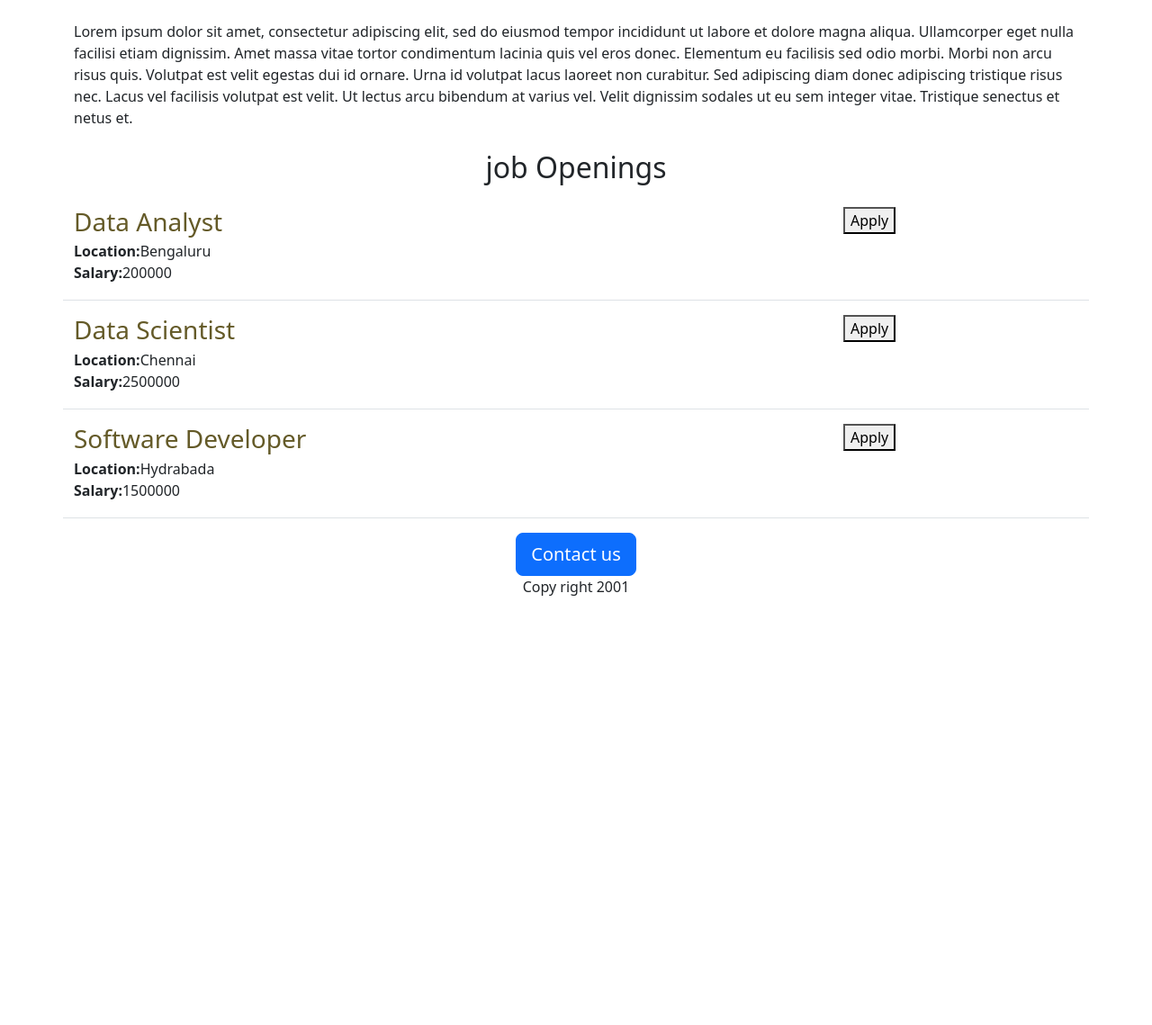
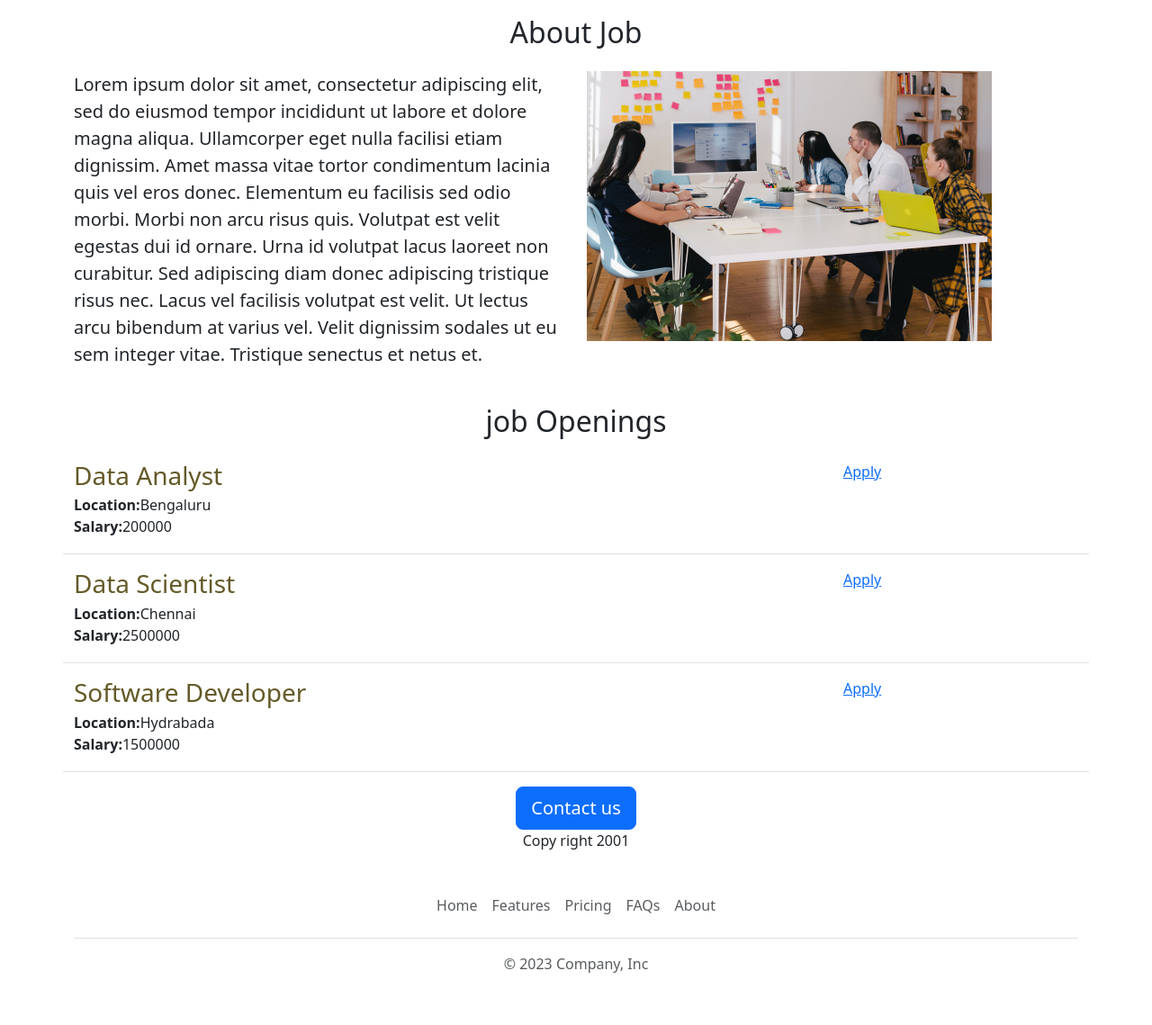
Before and after one commit to santosha-2001/santosha-official-web, a Flask app: page / in a window 1280 px wide. Shown: the part 519-1658 px from the top of the page at 90% size. Before the commit the page ends 1181 px from the top, so only its background shows below. Run offline with Flask 3, Linux system fonts and the light colour scheme.

Commit message:
added header and footer

```diff
--- /dev/null
+++ b/templates/footer.html
@@ -0,0 +1,12 @@
+<div class="container">
+  <footer class="py-3 my-4">
+    <ul class="nav justify-content-center border-bottom pb-3 mb-3">
+      <li class="nav-item"><a href="#" class="nav-link px-2 text-body-secondary">Home</a></li>
+      <li class="nav-item"><a href="#" class="nav-link px-2 text-body-secondary">Features</a></li>
+      <li class="nav-item"><a href="#" class="nav-link px-2 text-body-secondary">Pricing</a></li>
+      <li class="nav-item"><a href="#" class="nav-link px-2 text-body-secondary">FAQs</a></li>
+      <li class="nav-item"><a href="#" class="nav-link px-2 text-body-secondary">About</a></li>
+    </ul>
+    <p class="text-center text-body-secondary">&copy; 2023 Company, Inc</p>
+  </footer>
+</div>
--- a/templates/home.html
+++ b/templates/home.html
@@ -14,11 +14,19 @@
     </style>
   </head>
   <body>
+    {% include 'nav.html'%}
     <div class='container'>
    <h1 class='text-center mt-4 mb-4'>Job Application</h1>
     <img class='img-fluid'id='banner' src="static/job.jpg" >
     <h2 class='text-center mt-4 mb-4'>About Job</h2>
-    <p>Lorem ipsum dolor sit amet, consectetur adipiscing elit, sed do eiusmod tempor incididunt ut labore et dolore magna aliqua. Ullamcorper eget nulla facilisi etiam dignissim. Amet massa vitae tortor condimentum lacinia quis vel eros donec. Elementum eu facilisis sed odio morbi. Morbi non arcu risus quis. Volutpat est velit egestas dui id ornare. Urna id volutpat lacus laoreet non curabitur. Sed adipiscing diam donec adipiscing tristique risus nec. Lacus vel facilisis volutpat est velit. Ut lectus arcu bibendum at varius vel. Velit dignissim sodales ut eu sem integer vitae. Tristique senectus et netus et.</p>
+      <div class='row'>
+        <div class='col-6'>
+    <p class='lead'>Lorem ipsum dolor sit amet, consectetur adipiscing elit, sed do eiusmod tempor incididunt ut labore et dolore magna aliqua. Ullamcorper eget nulla facilisi etiam dignissim. Amet massa vitae tortor condimentum lacinia quis vel eros donec. Elementum eu facilisis sed odio morbi. Morbi non arcu risus quis. Volutpat est velit egestas dui id ornare. Urna id volutpat lacus laoreet non curabitur. Sed adipiscing diam donec adipiscing tristique risus nec. Lacus vel facilisis volutpat est velit. Ut lectus arcu bibendum at varius vel. Velit dignissim sodales ut eu sem integer vitae. Tristique senectus et netus et.</p>
+        </div>
+      <div class='col-6'>
+        <img src='static/discussion.jpg' style=height:300px>
+      </div>
+      </div>
     <h2 class='text-center mt-4 mb-4'>job Openings </h2>
     <div>
       <div>
@@ -34,5 +42,6 @@
 
     </div>
     </div>
+    {% include 'footer.html' %}
   </body>
 </html>
--- a/templates/item.html
+++ b/templates/item.html
@@ -9,6 +9,6 @@
   </div>
  </div>
   <div class='col-3'>
-  <button type="button">Apply</button>
+  <a href='https://www.google.com/' type="button">Apply</a>
   </div>
 </div>
--- /dev/null
+++ b/templates/nav.html
@@ -0,0 +1,33 @@
+<nav class="navbar navbar-expand-lg navbar-dark bg-dark" aria-label="Fifth navbar example">
+    <div class="container-fluid">
+      <a class="navbar-brand" href="#">Expand at lg</a>
+      <button class="navbar-toggler" type="button" data-bs-toggle="collapse" data-bs-target="#navbarsExample05" aria-controls="navbarsExample05" aria-expanded="false" aria-label="Toggle navigation">
+        <span class="navbar-toggler-icon"></span>
+      </button>
+
+      <div class="collapse navbar-collapse" id="navbarsExample05">
+        <ul class="navbar-nav me-auto mb-2 mb-lg-0">
+          <li class="nav-item">
+            <a class="nav-link active" aria-current="page" href="#">Home</a>
+          </li>
+          <li class="nav-item">
+            <a class="nav-link" href="#">Link</a>
+          </li>
+          <li class="nav-item">
+            <a class="nav-link disabled">Disabled</a>
+          </li>
+          <li class="nav-item dropdown">
+            <a class="nav-link dropdown-toggle" href="#" data-bs-toggle="dropdown" aria-expanded="false">Dropdown</a>
+            <ul class="dropdown-menu">
+              <li><a class="dropdown-item" href="#">Action</a></li>
+              <li><a class="dropdown-item" href="#">Another action</a></li>
+              <li><a class="dropdown-item" href="#">Something else here</a></li>
+            </ul>
+          </li>
+        </ul>
+        <form role="search">
+          <input class="form-control" type="search" placeholder="Search" aria-label="Search">
+        </form>
+      </div>
+    </div>
+  </nav>
```
Also changed, not shown: static/discussion.jpg (added).
